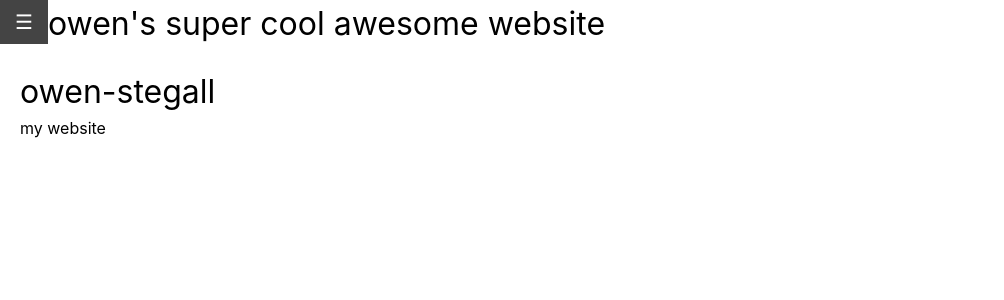
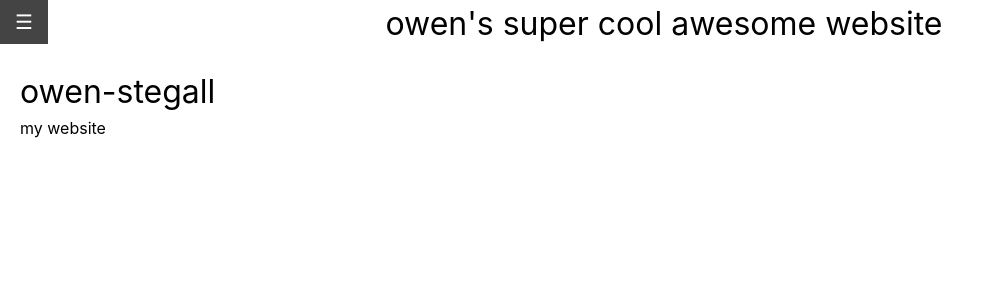
Before and after one commit to omstegall/owen-stegall, a Jekyll site: the page built from README.md, in a window 1280 px wide. Shown: the top 300 px of the page, without its empty margins (0-1004 px from the left). Built offline with Jekyll 4.4.1, drawn with Linux system fonts in a browser that asks for light colours; our own code applies the rules of GitHub Pages for plain Markdown files.

Commit message:
let's get some space between

```diff
--- a/_sass/main.scss
+++ b/_sass/main.scss
@@ -76,7 +76,7 @@ body {
 header {
   display:flex;
   flex-direction:row;
-  justify-content:justify-between;
+  justify-content:space-between;
 }
 
 h2, h3, h4, h5, h6, p, blockquote, pre, ul, ol, dl, figure, .highlight {
```
